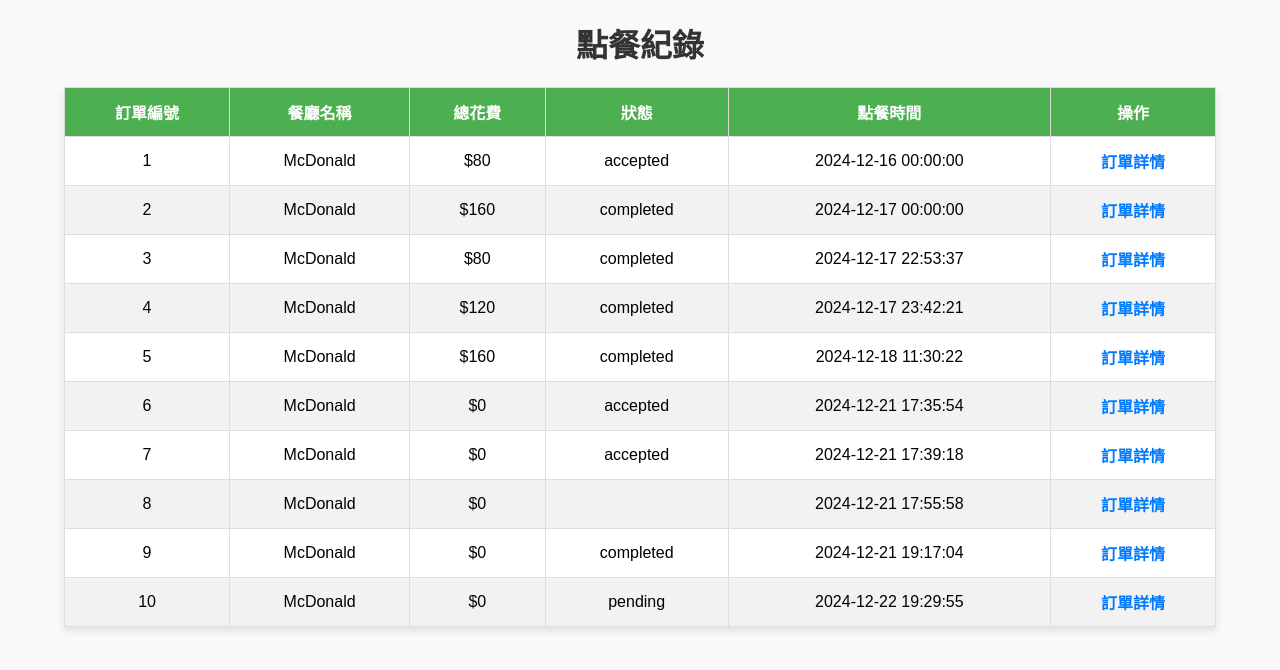
After one commit to cyleafish/Food-Pangolin, a Flask app: page /orderhistory in a window 1280 px wide. The commit adds this page. Shown: the top 670 px of the page. Run offline with Flask 3, Linux system fonts and the light colour scheme; the visitor is signed in with stand-in values (Sample User, id 1); data comes from the database, SQL or seed files in the repository.

Commit message:
Add files via upload

```diff
--- a/customer/app.py
+++ b/customer/app.py
@@ -1,6 +1,6 @@
 from flask import Flask, render_template, request, session, redirect, flash
 from functools import wraps
-from dbUtils import compare, register_user, register_account, getUser, getCustomer, get_restaurants, get_menu_items, get_order_details, add_order, save_order_to_history
+from dbUtils import compare, register_user, register_account, getUser, getCustomer, get_restaurants, get_menu_items, get_order_details, add_order, get_order_history, get_details
 
 app = Flask(__name__, static_folder='static', static_url_path='/')
 app.config['SECRET_KEY'] = '123TyU%^&'
@@ -80,6 +80,7 @@
 def homepage():
     username = session.get('username')
     users = getCustomer(username)
+    session['customer_id']=users['customer_id']
     session['name'] = users['name']
     session['email'] = users['email']
     session['phone'] = users['phone']
@@ -127,9 +128,11 @@
                     'quantity': quantity,
                     'note': note,
                 }
+        cart = {key: val for key, val in cart.items() if val['quantity'] > 0}
         session['cart'] = cart  # 保存購物車到 session
 
     cart = session.get('cart', {})
+    print(cart)
     if not cart:
         flash('購物車為空，請重新選擇餐點。')
         return redirect(f'/menu?id={restaurant_id}')
@@ -141,14 +144,37 @@
     return render_template('confirm.html', cart=order_details, total_price=total_price, restaurant=restaurant_id)
 
 # 訂單完成頁面
-@app.route('/order_finish', methods=['GET'])
+@app.route('/order_finish', methods=['GET','POST'])
 def order_finish():
-    cart = session.pop('cart', None)  # 清空購物車
-    if not cart:
-        flash('訂單無效或已完成。')
-        return redirect('/menu')
-    return render_template('orderfinish.html')
-
+    cart=session.get('cart' ,{})
+    customer_id=session.get('customer_id')
+    order_details = get_order_details(cart)
+    print(order_details)
+    total_price = sum(item['item_total'] for item in order_details)
+    user = {
+        'rest_id': session['restaurant_id'],
+        'total_price': total_price,
+        'address': session['address']
+    }
+    order=add_order(customer_id,cart,order_details,user)
+    return render_template('orderfinish.html',order=order,cart=order_details,total_price=total_price,user=user)
+@app.route('/orderhistory', methods=['GET'])
+def finish():
+    customer_id = session.get('customer_id')
+    if not customer_id:
+        flash('請先登入')
+        return redirect('/login')
+    orders = get_order_history(customer_id)
+    return render_template('history.html', orders=orders)
+@app.route('/orderdetails/<int:order_id>', methods=['GET'])
+@login_required
+def order_details(order_id):
+    # 查詢訂單商品明細
+    items = get_details(order_id)
+    return render_template('details.html', items=items)
+@app.route('/evaluate/<int:order_id>', methods=['GET','POST'])
+def evaluate():
+    return render_template('evaluate.html')
 
 if __name__ == '__main__':
     app.run(debug=True)
--- a/customer/dbUtils.py
+++ b/customer/dbUtils.py
@@ -79,16 +79,18 @@
         note = item_data.get('note', '')
 
         # 從數據庫查詢菜品名稱和價格
-        sql = "SELECT name, price FROM menu WHERE menu_id = %s"
+        sql = "SELECT menu_id, name, price FROM menu WHERE menu_id = %s"
         cursor.execute(sql, (item_id,))
         item = cursor.fetchone()  # 假設這是返回字典 {'name': ..., 'price': ...}
 
         if item:
+            id=item['menu_id']
             name = item['name']
             price = float(item['price'])
             item_total = price * quantity  # 計算小計
 
             order_details.append({
+                'menu_id':id,
                 'name': name,
                 'price': price,
                 'quantity': quantity,
@@ -98,22 +100,52 @@
 
     return order_details
 
-def add_order(customer_id, cart):
-    sql = "INSERT INTO `order` (customer_id, status) VALUES (%s, %s)"
-    cursor.execute(sql, (customer_id, 'pending'))
+def add_order(customer_id, cart, order_details, data):
+    # 插入到訂單表
+    sql = "INSERT INTO `order` (customer_id, status, rest_id, total_price, addr) VALUES (%s, %s, %s, %s, %s)"
+    cursor.execute(sql, (customer_id, 'pending', data['rest_id'], data['total_price'], data['address']))
     conn.commit()
     order_id = cursor.lastrowid
 
     # 新增訂單詳細表
-    for item_id, quantity in cart.items():
+    for item_id, item_details in cart.items():
+        # 從 order_details 找到對應的 price 和 note
+        detail = next((item for item in order_details if str(item['menu_id']) == str(item_id)), None)
+        if detail:
+            price = detail['price']
+            note = detail['note']
+        else:
+            price = 0.0
+            note = ''
+
+        quantity = item_details['quantity'] if isinstance(item_details, dict) else item_details
+
         sql = """
-            INSERT INTO order_items (order_id, menu_id, quantity)
-            VALUES (%s, %s, %s)
+            INSERT INTO order_item (order_id, menu_id, quantity, price, note)
+            VALUES (%s, %s, %s, %s, %s)
         """
-        cursor.execute(sql, (order_id, item_id, quantity))
+        cursor.execute(sql, (order_id, item_id, quantity, price, note))
+
     conn.commit()
     return order_id
-def save_order_to_history(order_id):
-    sql = "UPDATE order SET status = %s WHERE order_id = %s"
-    cursor.execute(sql, ('completed', order_id))
-    conn.commit()
+
+def get_order_history(customer_id):
+    sql = """
+    SELECT o.order_id, o.total_price, o.status, o.date, r.restname AS rest_name
+    FROM `order` o
+    JOIN restaurant r ON o.rest_id = r.rest_id
+    WHERE o.customer_id = %s
+    ORDER BY o.date
+    """
+    cursor.execute(sql, (customer_id,))
+    return cursor.fetchall()
+def get_details(order_id):
+    sql = """
+    SELECT oi.item_id, m.name AS item_name, oi.quantity, oi.price,
+           (oi.quantity * oi.price) AS total_price, oi.note
+    FROM order_item oi
+    JOIN menu m ON oi.menu_id = m.menu_id
+    WHERE oi.order_id = %s
+    """
+    cursor.execute(sql, (order_id,))
+    return cursor.fetchall()
--- a/customer/templates/confirm.html
+++ b/customer/templates/confirm.html
@@ -136,7 +136,7 @@
 <body>
     <div class="container">
         <h2>確定要送出訂單嗎</h2>
-
+        <form action="/order_finish" method="post">
         <div id="orderDetails">
             {% for item in cart %}
             <div class="order-item">
@@ -148,7 +148,6 @@
             {% endfor %}
             <h3>總金額: ${{ total_price }}</h3>
         </div>
-        <form action="/order_finish" method="post">
             <button type="submit">送出訂單</button>
         </form>
 
--- /dev/null
+++ b/customer/templates/history.html
@@ -0,0 +1,92 @@
+<!DOCTYPE html>
+<html lang="zh-TW">
+<head>
+    <meta charset="UTF-8">
+    <meta name="viewport" content="width=device-width, initial-scale=1.0">
+    <title>點餐紀錄</title>
+    <style>
+        body {
+            font-family: Arial, sans-serif;
+            background-color: #f9f9f9;
+            margin: 0;
+            padding: 0;
+        }
+        h1 {
+            text-align: center;
+            margin-top: 20px;
+            color: #333;
+        }
+        table {
+            width: 90%;
+            margin: 20px auto;
+            border-collapse: collapse;
+            box-shadow: 0 4px 8px rgba(0, 0, 0, 0.1);
+            background-color: #fff;
+        }
+        th, td {
+            border: 1px solid #ddd;
+            padding: 12px;
+            text-align: center;
+        }
+        th {
+            background-color: #4CAF50;
+            color: white;
+            font-weight: bold;
+        }
+        tr:nth-child(even) {
+            background-color: #f2f2f2;
+        }
+        tr:hover {
+            background-color: #f1f1f1;
+        }
+        .total {
+            font-weight: bold;
+            font-size: 1.2em;
+        }
+        a {
+            text-decoration: none;
+            color: #007BFF;
+            font-weight: bold;
+        }
+        a:hover {
+            text-decoration: underline;
+        }
+        @media (max-width: 768px) {
+            table {
+                width: 100%;
+                font-size: 14px;
+            }
+            th, td {
+                padding: 8px;
+            }
+        }
+    </style>
+</head>
+<body>
+    <h1>點餐紀錄</h1>
+    <table>
+        <thead>
+            <tr>
+                <th>訂單編號</th>
+                <th>餐廳名稱</th>
+                <th>總花費</th>
+                <th>狀態</th>
+                <th>點餐時間</th>
+                <th>操作</th>
+            </tr>
+        </thead>
+        <tbody>
+            {% for order in orders %}
+            <tr>
+                <td>{{ order.order_id }}</td>
+                <td>{{ order.rest_name }}</td>
+                <td>${{ order.total_price }}</td>
+                <td>{{ order.status }}</td>
+                <td>{{ order.date }}</td>
+                <td><a href="/orderdetails/{{ order.order_id }}">訂單詳情</a></td>
+            </tr>
+            {% endfor %}
+        </tbody>
+    </table>
+</body>
+</html>
--- a/customer/templates/homepage.html
+++ b/customer/templates/homepage.html
@@ -134,7 +134,7 @@
             <form action="/customer" method="post">
                 <button type="submit" class="register-button">點餐</button>
             </form>
-            <form action="/orderfinish" method="get">
+            <form action="/orderhistory" method="get">
                 <button type="submit" class="register-button">查看點餐紀錄</button>
             </form>
         </section>
--- a/customer/templates/menu_mcdonald.html
+++ b/customer/templates/menu_mcdonald.html
@@ -117,7 +117,7 @@
                 <td>{{ item.price }}</td>
                 <td>{{ item.description }}</td>
                 <td>
-                    <input type="number" name="quantity_{{ item.menu_id }}" min="1" max="10" value="1">
+                    <input type="number" name="quantity_{{ item.menu_id }}" min="0" max="10" value="0">
                 </td>
                 <td>
                     <input type="text" name="note_{{ item.menu_id }}" placeholder="備註">
--- a/customer/templates/orderfinish.html
+++ b/customer/templates/orderfinish.html
@@ -127,11 +127,11 @@
     </header>
 
     <main>
-        <h2>您的訂單紀錄</h2>
+        <h2>您的訂單資訊</h2>
 
         <!-- 訂單詳情 -->
         <div class="order-details">
-            {% for item_id, item in cart.items() %}
+            {% for item in cart %}
             <div class="order-item">
                 <h3>商品名稱：{{ item.name }}</h3>
                 <p>數量：{{ item.quantity }}</p>
```
Also changed, not shown: customer/templates/details.html (added, +89 -0 lines).
